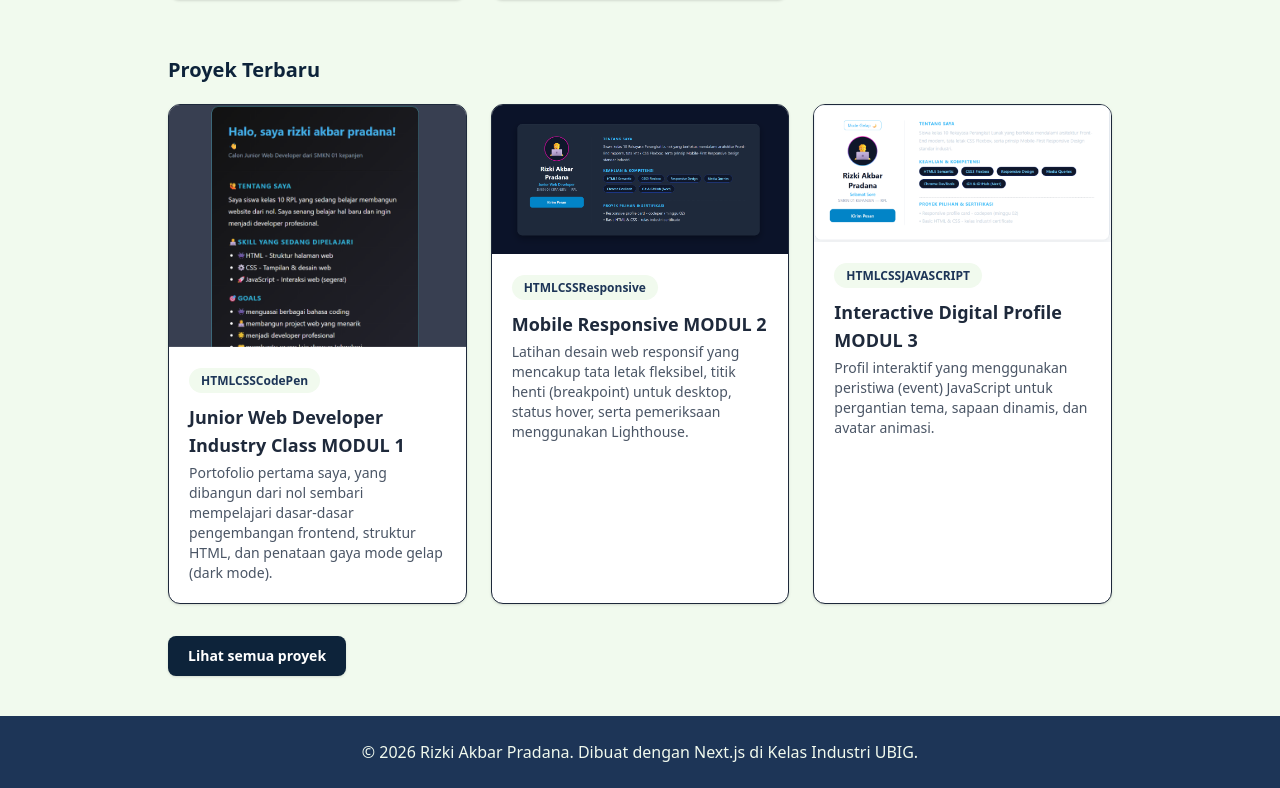
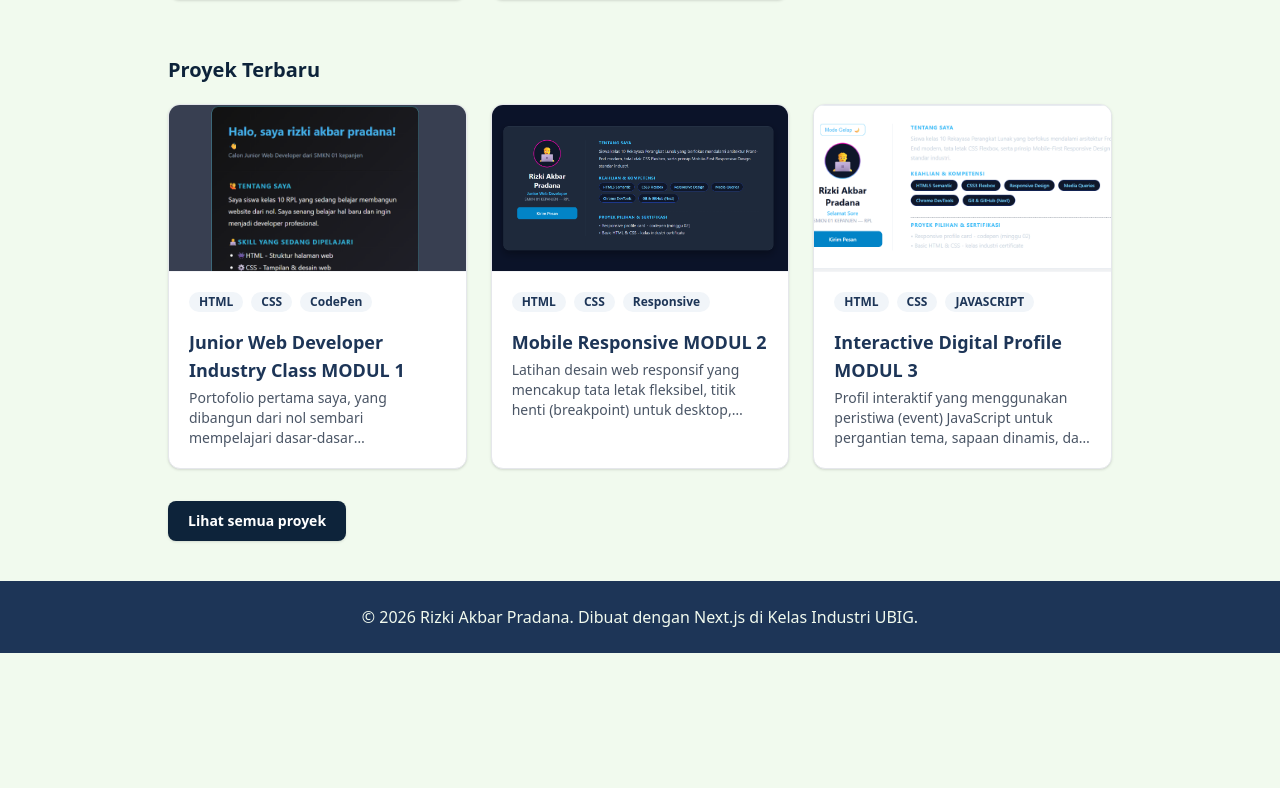
Before and after one commit to rizkiakbarpradana/portofolio-next, a Next.js app: page / in a window 1280 px wide. Shown: the part 562-1350 px from the top of the page. After the commit the page ends 1215 px from the top, so only its background shows below. Built offline with nearby package versions, Linux system fonts and the light colour scheme.

Commit message:
menambahkan halaman detail proyek

```diff
--- /dev/null
+++ b/src/app/not-found.js
@@ -0,0 +1,36 @@
+import Link from "next/link";
+
+export default function NotFound() {
+  return (
+    <div className="flex min-h-[70vh] flex-col items-center justify-center px-4 text-center font-sans text-[#1e293b]">
+      <div className="max-w-md space-y-5">
+
+        {/* Angka 404 Besar */}
+        <h1 className="text-6xl font-extrabold text-[#C1121F] md:text-7xl">
+          404
+        </h1>
+
+        {/* Judul */}
+        <h2 className="text-2xl font-bold text-utama md:text-3xl">
+          Halaman tidak ditemukan
+        </h2>
+
+        {/* Kalimat Penjelasan */}
+        <p className="text-sm text-gray-500 md:text-base leading-relaxed">
+          Alamat atau halaman web yang Anda cari tidak ada, telah dihapus, atau sedang dipindahkan.
+        </p>
+
+        {/* Tombol Link Kembali ke Beranda */}
+        <div className="pt-2">
+          <Link
+            href="/"
+            className="inline-block rounded-lg bg-[#0d233a] px-6 py-2.5 text-sm font-semibold text-white shadow-sm hover:bg-opacity-90 transition-all"
+          >
+            Kembali ke Beranda
+          </Link>
+        </div>
+
+      </div>
+    </div>
+  );
+}
--- a/src/app/proyek/[slug]/page.js
+++ b/src/app/proyek/[slug]/page.js
@@ -3,10 +3,11 @@ import Link from "next/link";
 import { proyek } from "@/data/proyek";
 import { notFound } from "next/navigation";
 
-
 export async function generateMetadata({ params }) {
   const { slug } = await params;
-  const item = proyek.find((p) => p.slug === slug);
+  // Ditambahkan decodeURIComponent agar %20 kembali menjadi spasi asli saat mencari data
+  const decodedSlug = decodeURIComponent(slug);
+  const item = proyek.find((p) => p.slug === decodedSlug);
 
   if (!item) {
     return { title: "Proyek tidak ditemukan" };
@@ -16,40 +17,65 @@ export async function generateMetadata({ params }) {
 
 export default async function DetailProyek({ params }) {
   const { slug } = await params;
-  const item = proyek.find((p) => p.slug === slug);
+  // Ditambahkan decodeURIComponent agar pencarian .find() sukses mencocokkan teks spasi database
+  const decodedSlug = decodeURIComponent(slug);
+  const item = proyek.find((p) => p.slug === decodedSlug);
 
   if (!item) {
     notFound();
   }
 
   return (
-    <main className="mx-auto max-w-3xl px-4 py-10">
-      <Link href="/proyek" className="text-sm font-semibold text
-aksen hover:underline">
+    // Menggunakan space-y-6 agar tata letak elemen turun ke bawah dengan lega dan rapi
+    <main className="mx-auto max-w-3xl px-4 py-10 space-y-6 text-[#1e293b] font-sans">
+
+      {/* Memperbaiki tulisan text-aksen yang sebelumnya terputus enter */}
+      <Link href="/proyek" className="text-sm font-semibold text-blue-600 hover:underline inline-block">
         &larr; Kembali ke daftar proyek
       </Link>
-      <h1 className="mt-4 text-3xl font-bold text-utama
-md:text-4xl">{item.judul}</h1>
-      <p className="mt-2 text-gray-600">
-        {item.kategori} &middot; Dibuat di {item.minggu}
+
+      <div className="space-y-2">
+        <h1 className="text-3xl font-extrabold text-utama md:text-4xl leading-tight">
+          {item.judul}
+        </h1>
+        <p className="text-sm text-gray-500">
+          {/* Menggunakan .join() karena kategori di file data berupa array */}
+          Kategori: <span className="font-semibold text-utama">{item.kategori.join(", ")}</span> &middot; Dibuat di {item.minggu}
         </p>
+      </div>
+
+      {/* Memperbaiki border border-gray-200 yang sebelumnya terputus enter */}
+      <div className="overflow-hidden rounded-xl border border-gray-200 shadow-sm bg-white">
         <Image
           src={item.gambar}
           alt={`Tangkapan layar ${item.judul}`}
           width={640}
           height={420}
           loading="eager"
-        className="mt-6 h-auto w-full rounded-xl border border
-gray-200"
+          className="h-auto w-full object-cover"
         />
-      <p className="mt-6 text-lg">{item.deskripsi}</p>
-      <h2 className="mt-8 text-2xl font-bold text-utama">Yang Saya
-Pelajari</h2>
-      <ul className="mt-3 list-disc pl-5">
+      </div>
+
+      {/* Box Deskripsi Proyek agar sejajar rapi */}
+      <div className="bg-white p-6 rounded-xl border border-slate-100 shadow-sm space-y-2">
+        <h2 className="text-xl font-bold text-utama">Deskripsi Proyek</h2>
+        <p className="text-gray-600 leading-relaxed text-sm md:text-base">
+          {item.deskripsi}
+        </p>
+      </div>
+
+      {/* Box Fitur Yang Dipelajari */}
+      <div className="bg-white p-6 rounded-xl border border-slate-100 shadow-sm space-y-3">
+        <h2 className="text-xl font-bold text-utama">Yang Saya Pelajari</h2>
+        <ul className="list-disc pl-5 space-y-2 text-gray-600 text-sm md:text-base">
            {item.fitur.map((f) => (
-          <li key={f}>{f}</li>
+            <li key={f} className="leading-relaxed">
+              {f}
+            </li>
           ))}
         </ul>
+      </div>
+
     </main>
   );
 }
--- a/src/components/ProyekCard.jsx
+++ b/src/components/ProyekCard.jsx
@@ -1,28 +1,60 @@
 import Image from "next/image";
 import Link from "next/link";
+
 export default function ProyekCard({ proyek }) {
   return (
     <Link
       href={`/proyek/${proyek.slug}`}
-      className="block overflow-hidden rounded-xl border border
-gray-200 bg-white shadow-sm hover:shadow-md"
+      // 1. Menggunakan flex flex-col h-full agar tinggi pembungkus luar seluruh kartu sama rata mengikuti kartu tertinggi
+      className="block overflow-hidden rounded-xl border border-gray-200 bg-white shadow-sm hover:shadow-md transition-all duration-300 group h-full flex flex-col justify-between"
     >
+      {/* 2. Pembungkus bagian atas menggunakan flex flex-col h-full agar area teks mendorong kartu ke bawah secara seimbang */}
+      <div className="flex flex-col h-full">
+
+        {/* 3. MENGUNCI TINGGI GAMBAR: Menggunakan aspect-video (16:9) atau h-48 + object-cover agar gambar dipotong rata */}
+        <div className="relative w-full aspect-video overflow-hidden bg-slate-50 flex-shrink-0 border-b border-gray-100">
           <Image
             src={proyek.gambar}
             alt={`Tangkapan layar ${proyek.judul}`}
-        width={640}
-        height={420}
+            fill // Menggunakan properti fill agar gambar menyesuaikan dengan kotak pembungkus aspect-video
+            sizes="(max-w-768px) 100vw, 33vw"
             loading="eager"
-        className="h-auto w-full"
+            priority={true}       // 🛠️ Mengutamakan kecepatan muat gambar agar LCP bersih
+            quality={100}         // 🛠️ Memaksa Next.js menampilkan resolusi tertinggi (100%)
+            unoptimized={true}    // 🛠️ MENGUNCI KUALITAS ASLI: Mencegah gambar diburamkan/dikompresi oleh sistem Next.js
+            // object-cover memotong bagian tepi gambar secara rapi sehingga gambar tidak ditarik menjadi peyang/gepeng
+            className="object-cover object-top transition-transform duration-500 group-hover:scale-103"
           />
+        </div>
 
-      <div className="p-5">
-        <span className="rounded-full bg-latar px-3 py-1 text-xs
-font-semibold text-utama">{proyek.kategori}</span>
-        <h3 className="mt-3 text-lg font-semibold text
-utama">{proyek.judul}</h3>
- <p className="mt-1 text-sm text-gray-600">{proyek.deskripsi}
+        {/* 4. Konten Teks diatur dengan flex-grow agar area deskripsi memiliki ruang tampung yang adil */}
+        <div className="p-5 flex flex-col flex-grow justify-between">
+          <div>
+            {/* Bagian Kategori */}
+            <div className="flex flex-wrap gap-1">
+              {proyek.kategori.map((kat, index) => (
+                <span
+                  key={index}
+                  className="rounded-full bg-slate-100 px-2.5 py-0.5 text-xs font-semibold text-utama mr-1 mb-1"
+                >
+                  {kat}
+                </span>
+              ))}
+            </div>
+
+            {/* Judul Proyek */}
+            <h3 className="mt-3 text-lg font-bold text-utama group-hover:text-blue-600 transition-colors line-clamp-2">
+              {proyek.judul}
+            </h3>
+
+            {/* Deskripsi Proyek dengan flex-grow agar batas bawah paragraf lurus sejajar */}
+            <p className="mt-1 text-sm text-gray-600 line-clamp-3 flex-grow">
+              {proyek.deskripsi}
             </p>
           </div>
+        </div>
+
+      </div>
     </Link>
-  ); }
+  );
+}
--- a/src/data/proyek.js
+++ b/src/data/proyek.js
@@ -7,9 +7,9 @@ export const proyek = [
     gambar: "/proyek/hasil_project_1.png",
     deskripsi: "Portofolio pertama saya, yang dibangun dari nol sembari mempelajari dasar-dasar pengembangan frontend, struktur HTML, dan penataan gaya mode gelap (dark mode).",
     fitur: [
-      "Judul dan paragraf perkenalan dengan h1 dan p",
-      "Foto profil dengan atribut alt",
-      "Daftar hobi dengan ul dan li",
+      "Membuat judul utama perkenalan diri menggunakan tag h1 dan paragraf deskripsi p",
+      "Menyusun section 'Tentang Saya' yang berisi ringkasan profil sebagai siswa RPL",
+      "Mendaftar keahlian dan skill yang sedang dipelajari menggunakan list poin (ul dan li)",
     ],
   },
   {
@@ -20,9 +20,9 @@ export const proyek = [
     gambar: "/proyek/hasil_project_2.png",
     deskripsi: "Latihan desain web responsif yang mencakup tata letak fleksibel, titik henti (breakpoint) untuk desktop, status hover, serta pemeriksaan menggunakan Lighthouse.",
     fitur: [
-      "Lima isian dengan label yang terhubung",
-       "Validasi required dan type email",
-      "Pilihan keperluan dengan select",
+      "Membuat kartu profil digital responsif dengan tata letak flexbox dan grid",
+      "Mengatur breakpoint media queries agar tampilan kartu proyek otomatis rapi di layar handphone",
+      "Menganalisis performa kecepatan dan aksesibilitas halaman web menggunakan audit Lighthouse",
     ],
   },
   {
@@ -33,9 +33,9 @@ export const proyek = [
     gambar: "/proyek/hasil_project_3.png",
     deskripsi: "Profil interaktif yang menggunakan peristiwa (event) JavaScript untuk pergantian tema, sapaan dinamis, dan avatar animasi.",
     fitur: [
-      "Judul tabel dengan caption",
-      "Baris judul di thead",
-      "Tiga kolom: hari, waktu, kegiatan",
+      "Membuat fitur sapaan dinamis (seperti 'Selamat Sore') yang otomatis berubah menggunakan logika waktu JavaScript",
+      "Mengintegrasikan tombol interaktif 'Mode Gelap' menggunakan JavaScript DOM untuk mengubah tema warna halaman",
+      "Menyusun daftar keahlian kompetensi industri (seperti HTML5 Semantic dan CSS3 Flexbox) dalam bentuk badge capsule yang rapi",
     ],
   },
 ];
```
Lines whose indentation alone changed are shown as unchanged.
